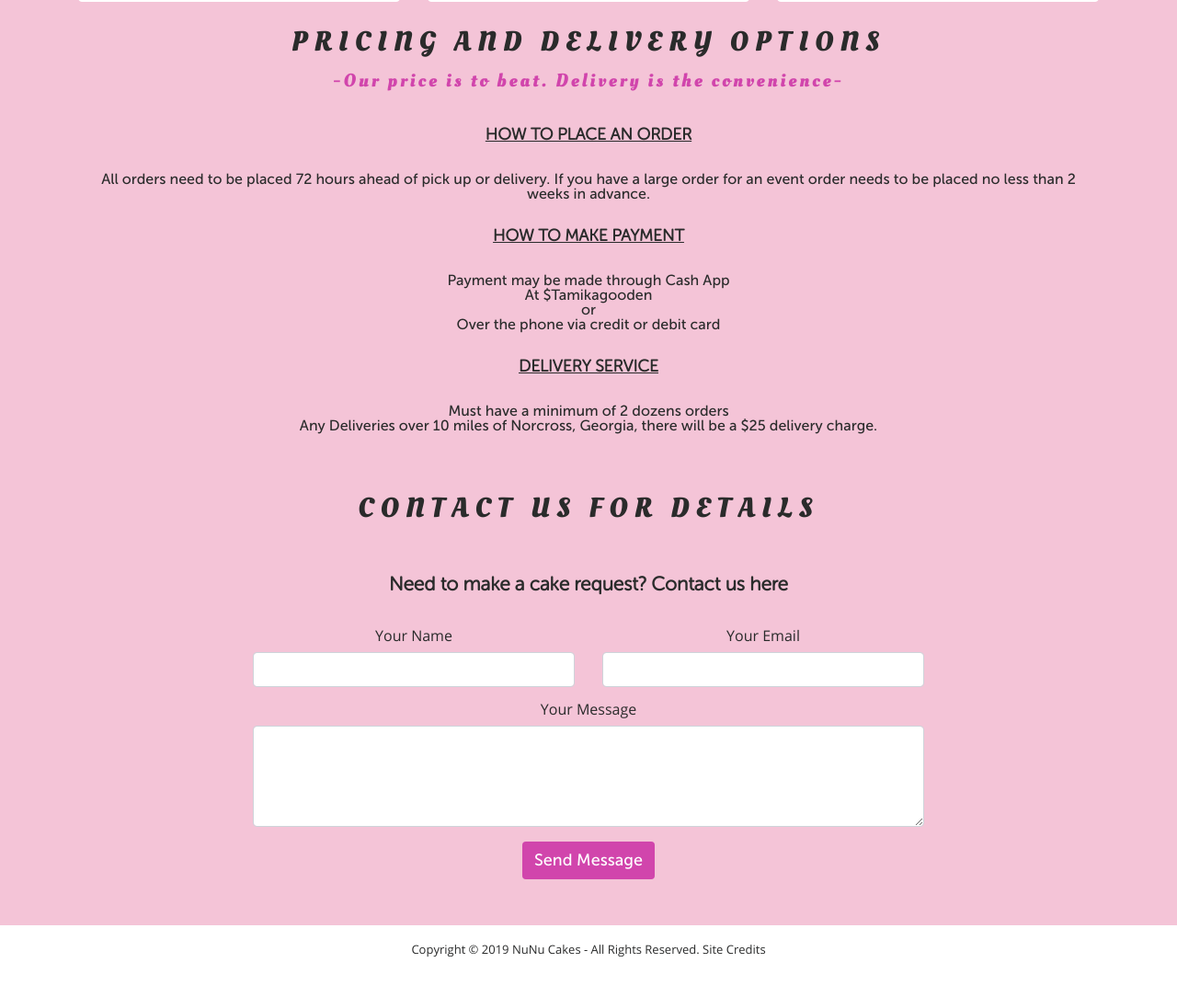
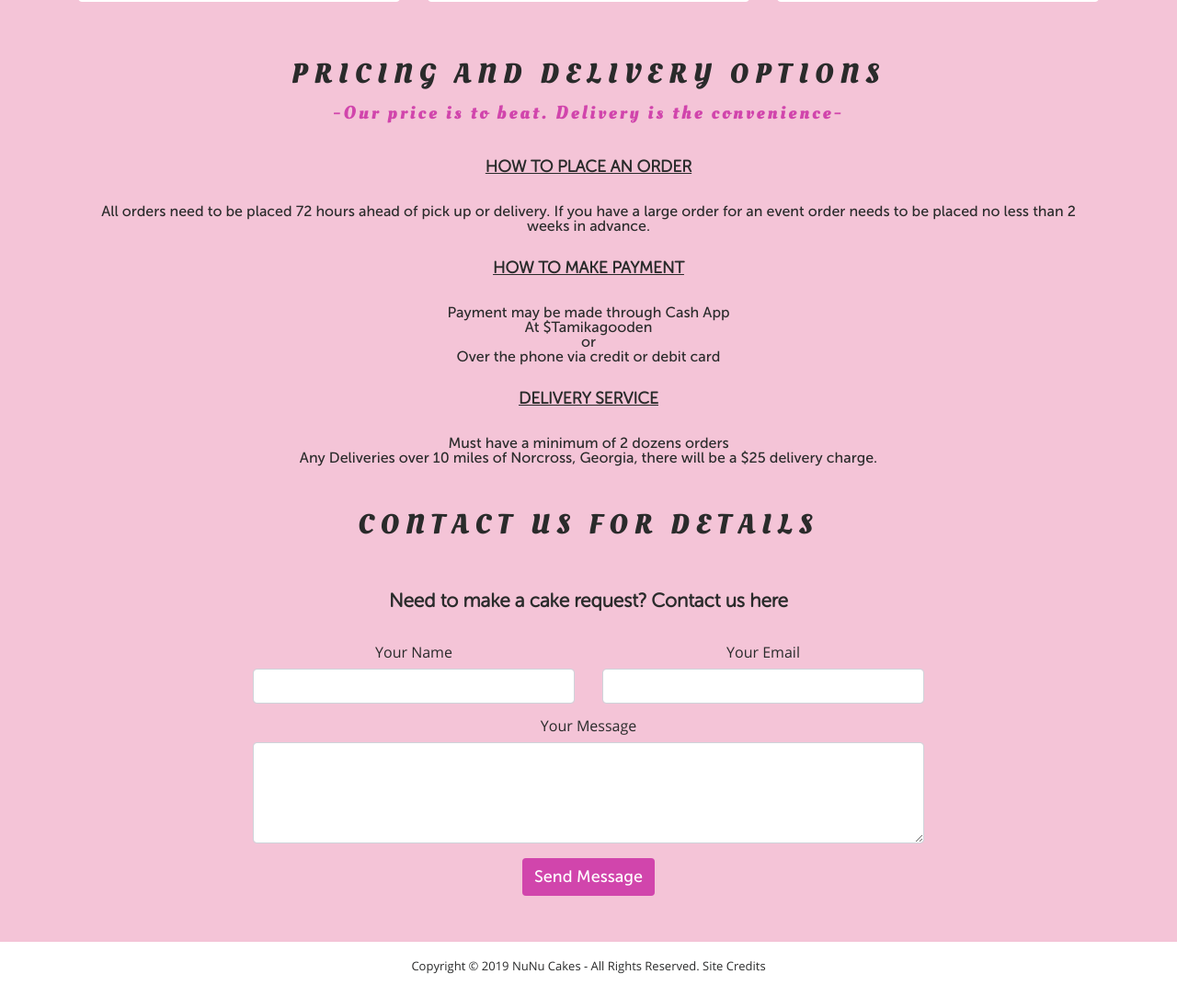
Before and after one commit to jimdoan4/Project-NuNuCakes, a plain HTML site: page index.html in a window 1280 px wide. Shown: the part 1162-2246 px from the top of the page at 92% size. Drawn offline with Linux system fonts and the light colour scheme; files whose address does not match are found by name.

Commit message:
fixed margin-top on main page for contact section

```diff
--- a/index.html
+++ b/index.html
@@ -152,7 +152,7 @@
 
 
 
-    <section id="event" style="margin-top: -79px;">
+    <section id="event" style="margin-top: -44px;">
       <div class="container text-center">
         <h3 class="orders" style="font-size: 30px; font-family: 'Oleo Script', cursive; letter-spacing: 7px;">PRICING AND DELIVERY OPTIONS</h3>
         <h4 class="sub">
@@ -173,7 +173,7 @@
     </section>
     <!--
 <!================================== CONTACT ====================================-> -->
-    <section id="contact" style="margin-top: -49px;">
+    <section id="contact" style="margin-top: -66px;">
       <div class="container text-center">
         <div class="row justify-content-center">
           <div class="col-sm-8">
```
